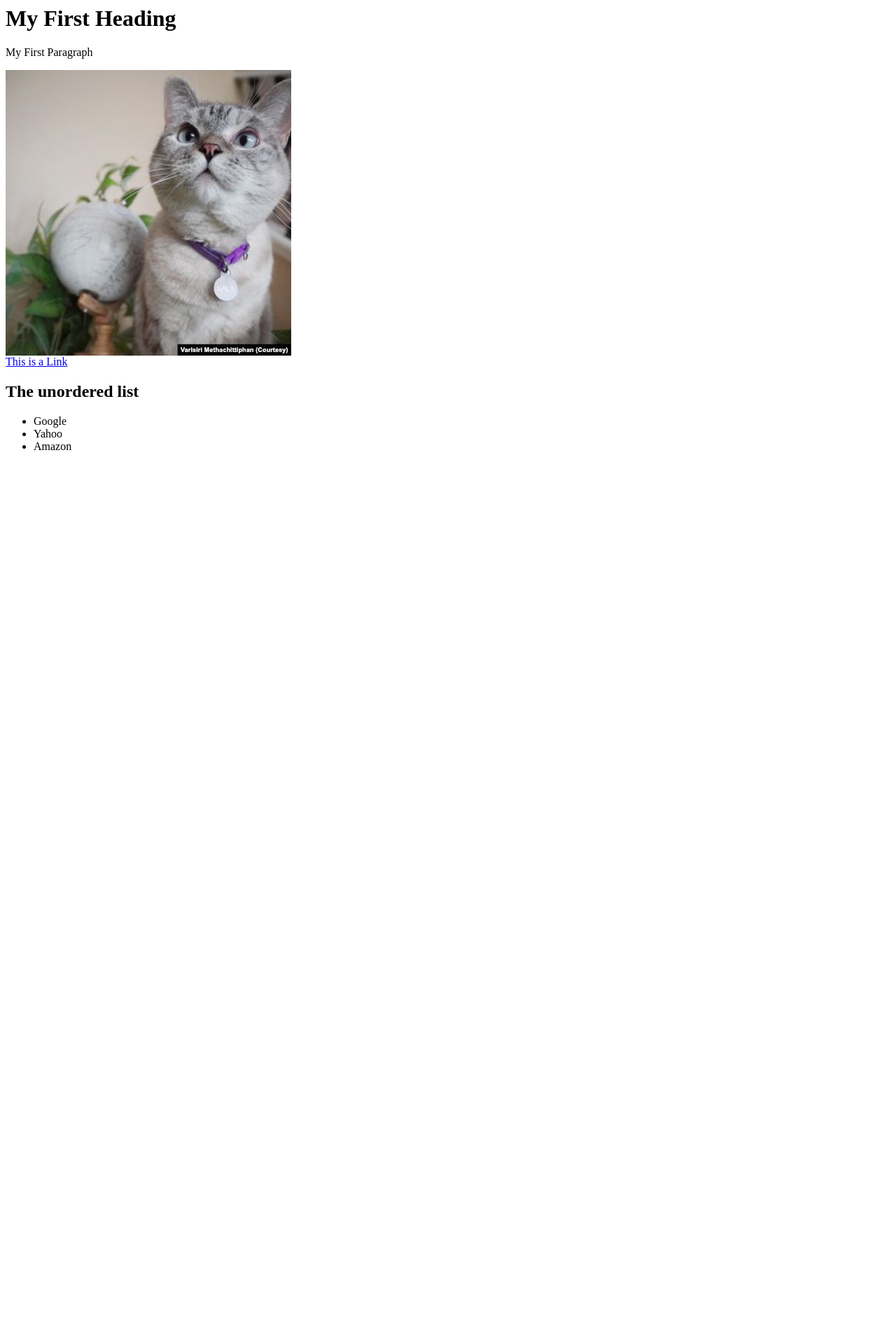
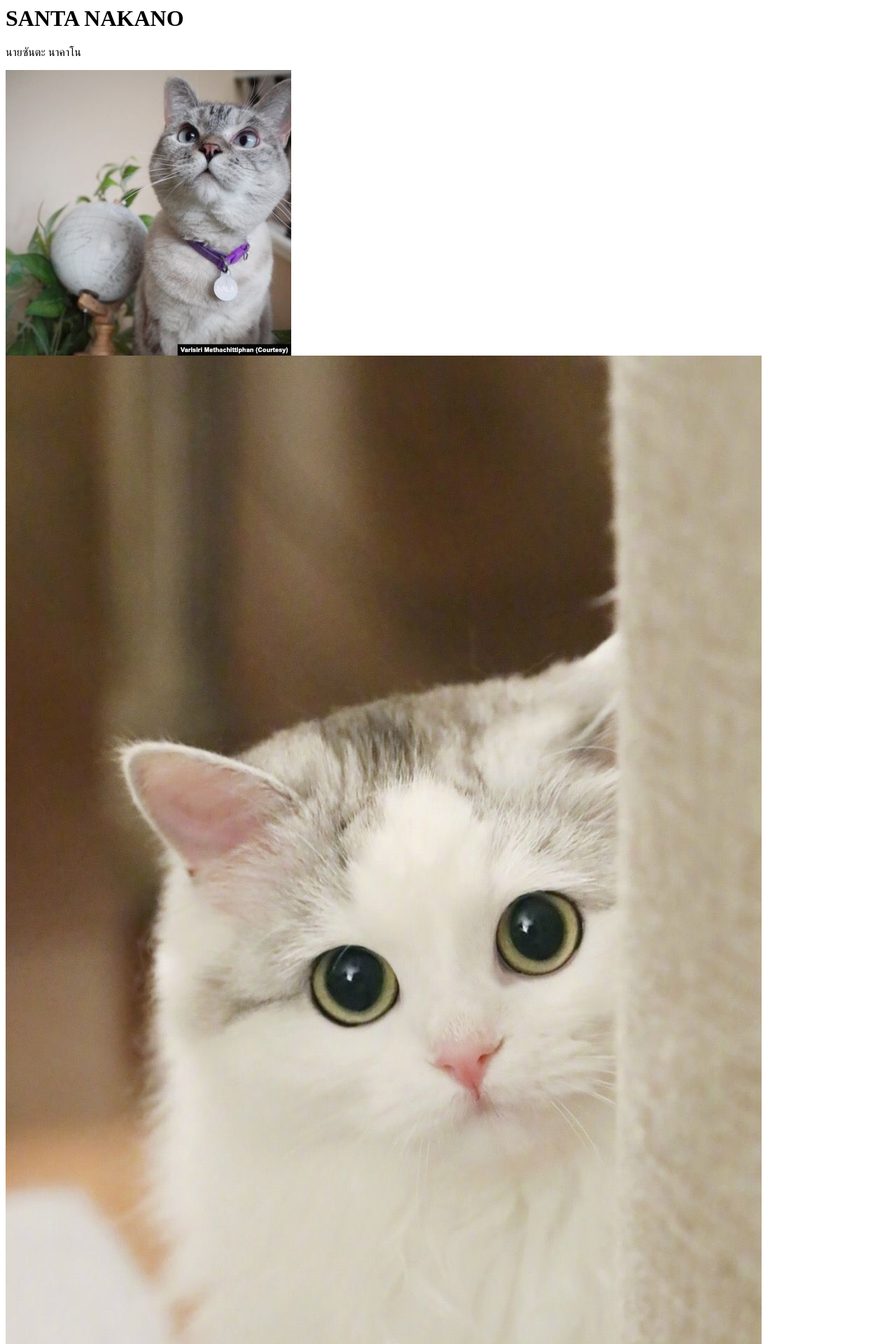
Before and after one commit to ooSantazaoo/www, a PHP site: page / in a window 1280 px wide. Shown: the top 1920 px of the page at 70% size. Before the commit the page ends 643 px from the top, so only its background shows below. Run offline with PHP 8.4, Linux system fonts and the light colour scheme.

Commit message:
Update index.php

```diff
--- a/index.php
+++ b/index.php
@@ -4,11 +4,14 @@
         <title>Santa Nakano</title>
     </head>
     <body>
-        <h1>My First Heading</h1>
-        <p>My First Paragraph</p>
+        <h1>SANTA NAKANO</h1>
+        <p>นายซันตะ นาคาโน</p>
         <img src="cat2.jpg">
+        <img src="cat1.jpg">
         <br>
-        <a href="http://www.it.kmitl.ac.th">This is a Link</a>
+        <a href="http://www.it.kmitl.ac.th">KMITL IT link</a>
+        <a href="http://www.google.com">google link</a>
+        <a href="http://www.facebook.com">facebook link</a>
 
         <h2>The unordered list</h2>
         <ul>
```
